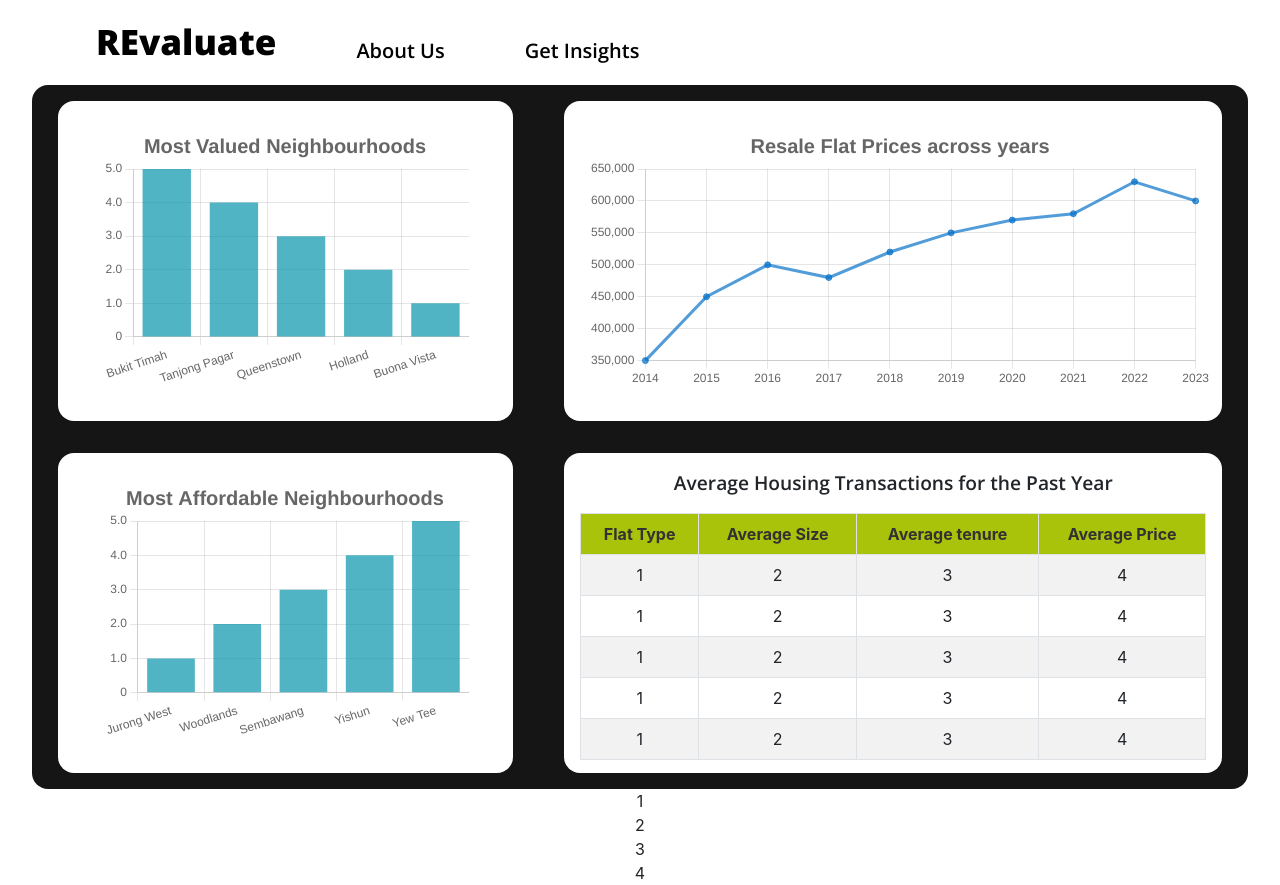
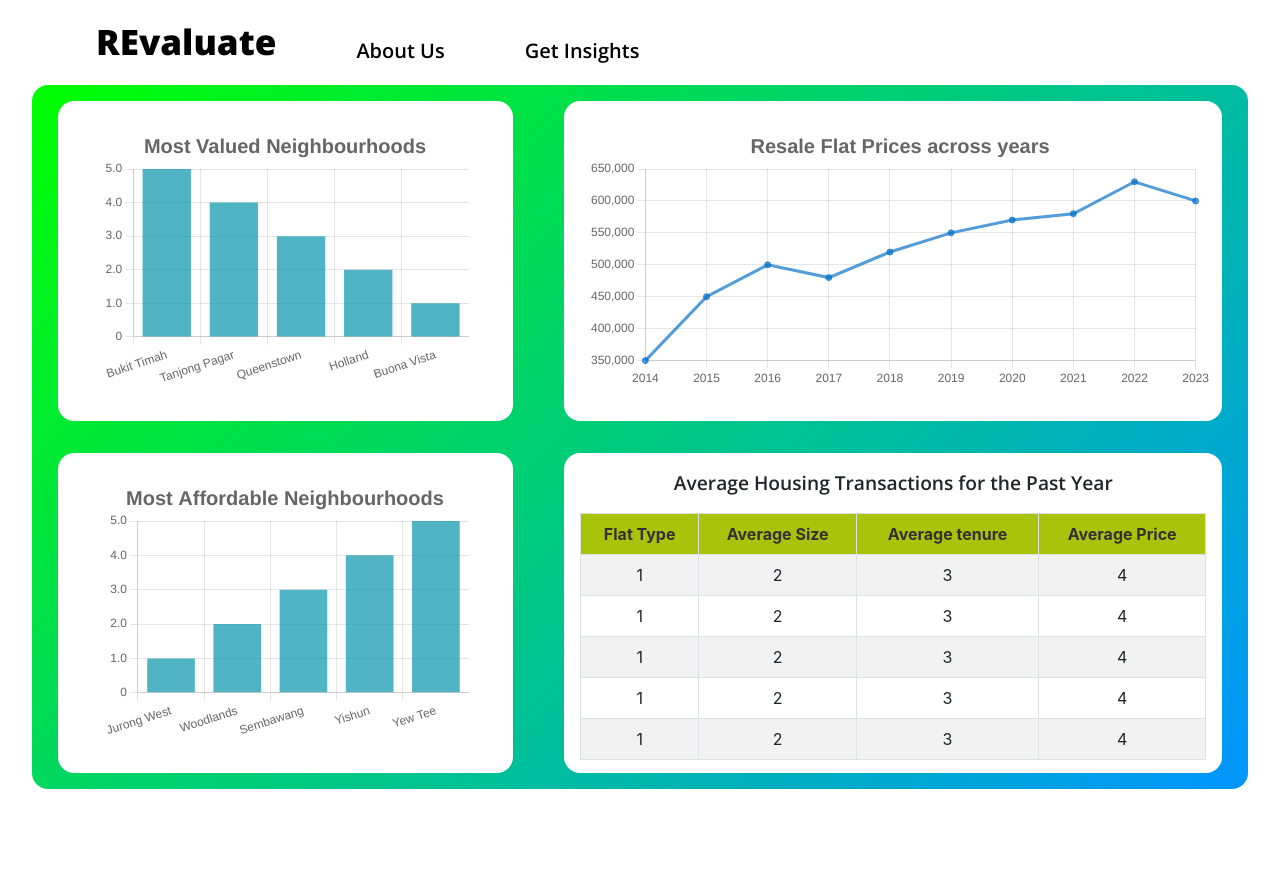
Before and after one commit to RishJohn14/HousingInfo, a React (Create React App) app in the folder revaluate_client/: page /insights in a window 1280 px wide. After the commit the page ends 800 px from the top, so only its background shows below. Built offline with nearby package versions, Linux system fonts and the light colour scheme.

Commit message:
styling fix

```diff
--- a/revaluate_client/src/screens/GetInsightsPage/GetInsights.css
+++ b/revaluate_client/src/screens/GetInsightsPage/GetInsights.css
@@ -1,15 +1,16 @@
-.background {
+.container-insights {
     width: 95vw;
     margin: auto;
-    background-color: #151515;
     border-radius: 1rem;
     -webkit-border-radius: 1rem;
     -moz-border-radius: 1rem;
     -ms-border-radius: 1rem;
     -o-border-radius: 1rem;
+    background: linear-gradient(135deg, #00ff00, #0095ff);
+    box-shadow: 0 0 0 10px #fff;
 }
 
-.insightsContainer {
+.grid-item {
     background-color: #FFFFFF;
     margin: 2vh 2vw;
     height: 40vh;
--- a/revaluate_client/src/screens/GetInsightsPage/GetInsightsPage.jsx
+++ b/revaluate_client/src/screens/GetInsightsPage/GetInsightsPage.jsx
@@ -15,10 +15,10 @@ function GetInsightsPage() {
     return (
         <div>
             <Header/>
-            <div className="background" >
+            <div className="container-insights" >
                 <Grid container >
                     <Grid item xs={5}>
-                        <div className='insightsContainer'>
+                        <div className='grid-item'>
                             <Chart
                                 type="bar"
                                 labels={['Bukit Timah', 'Tanjong Pagar', 'Queenstown', 'Holland', 'Buona Vista']}
@@ -37,7 +37,7 @@ function GetInsightsPage() {
                         </div>
                     </Grid>
                     <Grid item xs={7}>
-                        <div className='insightsContainer'>
+                        <div className='grid-item'>
                             <Chart
                                 type="line"
                                 labels={years}
@@ -59,7 +59,7 @@ function GetInsightsPage() {
                 </Grid>
                 <Grid container >
                     <Grid item xs={5}>
-                        <div className='insightsContainer'>
+                        <div className='grid-item'>
                             <Chart
                                 type="bar"
                                 labels={['Jurong West', 'Woodlands', 'Sembawang', 'Yishun', 'Yew Tee']}
@@ -78,7 +78,7 @@ function GetInsightsPage() {
                         </div>
                     </Grid>
                     <Grid item xs={7}>
-                        <div className='insightsContainer'>
+                        <div className='grid-item'>
                             <p className='tableTitle'>Average Housing Transactions for the Past Year</p>
                             <Table striped bordered hover>
                                 <thead className='tableHeader'>
@@ -126,14 +126,6 @@ function GetInsightsPage() {
                     </Grid>
                 </Grid>
             </div>
-            <div className="big-container">
-            <div className="grid-container container-insights">
-                <div className="grid-item">1</div>
-                <div className="grid-item">2</div>
-                <div className="grid-item">3</div>
-                <div className="grid-item">4</div>
-            </div>
-            </div>
         </div>
     )
 }
```
